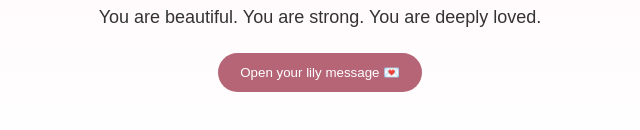
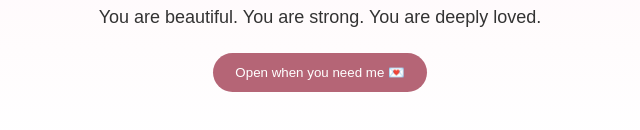
Before and after one commit to machariachris33-a11y/lily-site, a plain HTML site: page index.html in a window 1280 px wide. Shown: the part 352-482 px from the top of the page, 320-960 px from the left. Drawn offline with Linux system fonts and the light colour scheme.

Commit message:
Update index.html

```diff
--- a/index.html
+++ b/index.html
@@ -4,6 +4,10 @@
   <title>For My Lily 🌸</title>
   <link rel="stylesheet" href="style.css">
 </head>
+
+ <audio id="bgmusic" loop>
+  <source src="awgwazi.mp3" type="audio/mpeg">
+ </audio>
 
 <body>
 
@@ -19,9 +23,9 @@
     You are beautiful. You are strong. You are deeply loved.
   </p>
 
-  <button onclick="showMessage()">
-    Open your lily message 💌
-  </button>
+<button onclick="showMessage(); playMusic()">
+  Open when you need me 💌
+</button>
 
 <p id="msg">
 You are my lily — soft, rare, and quietly powerful 🤍
```
